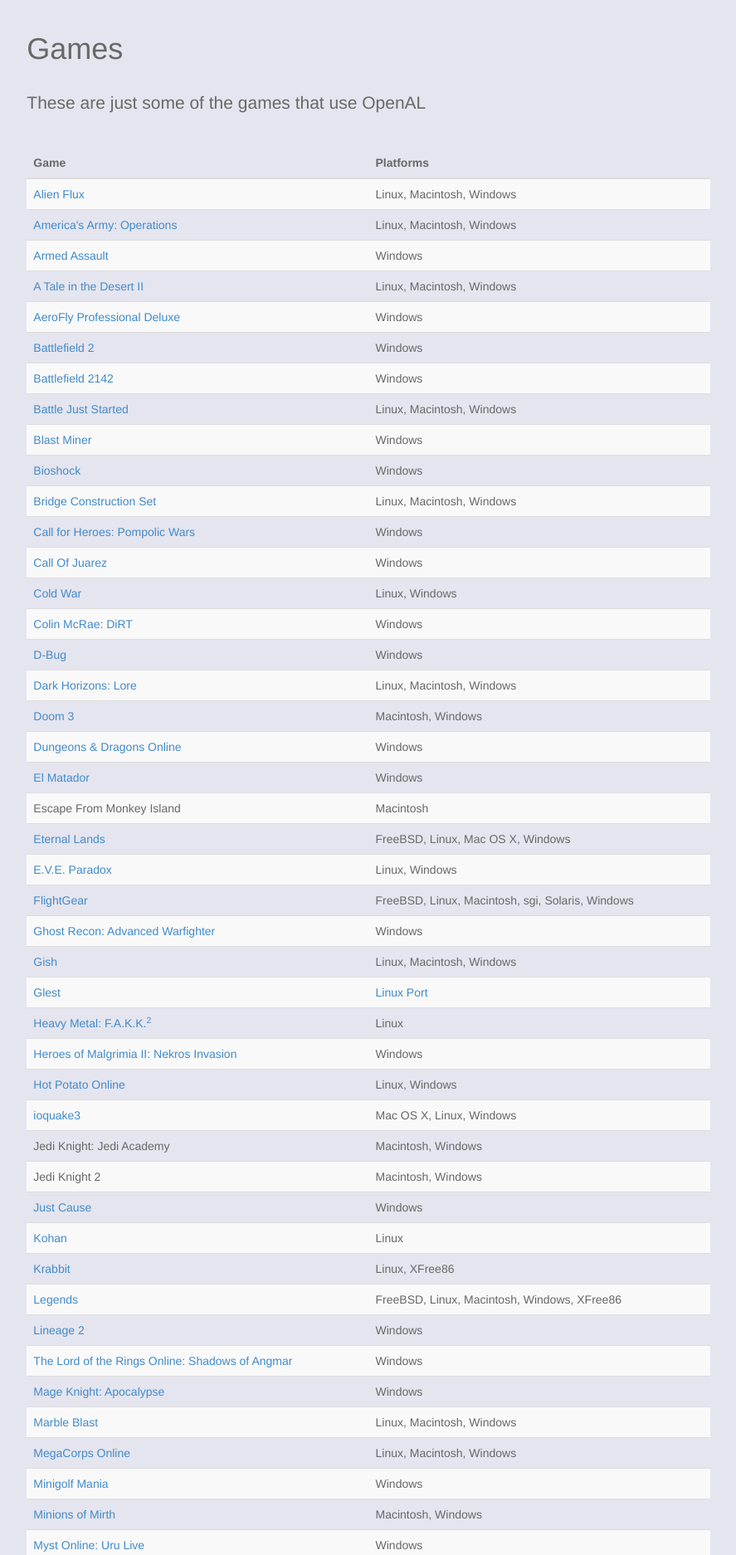
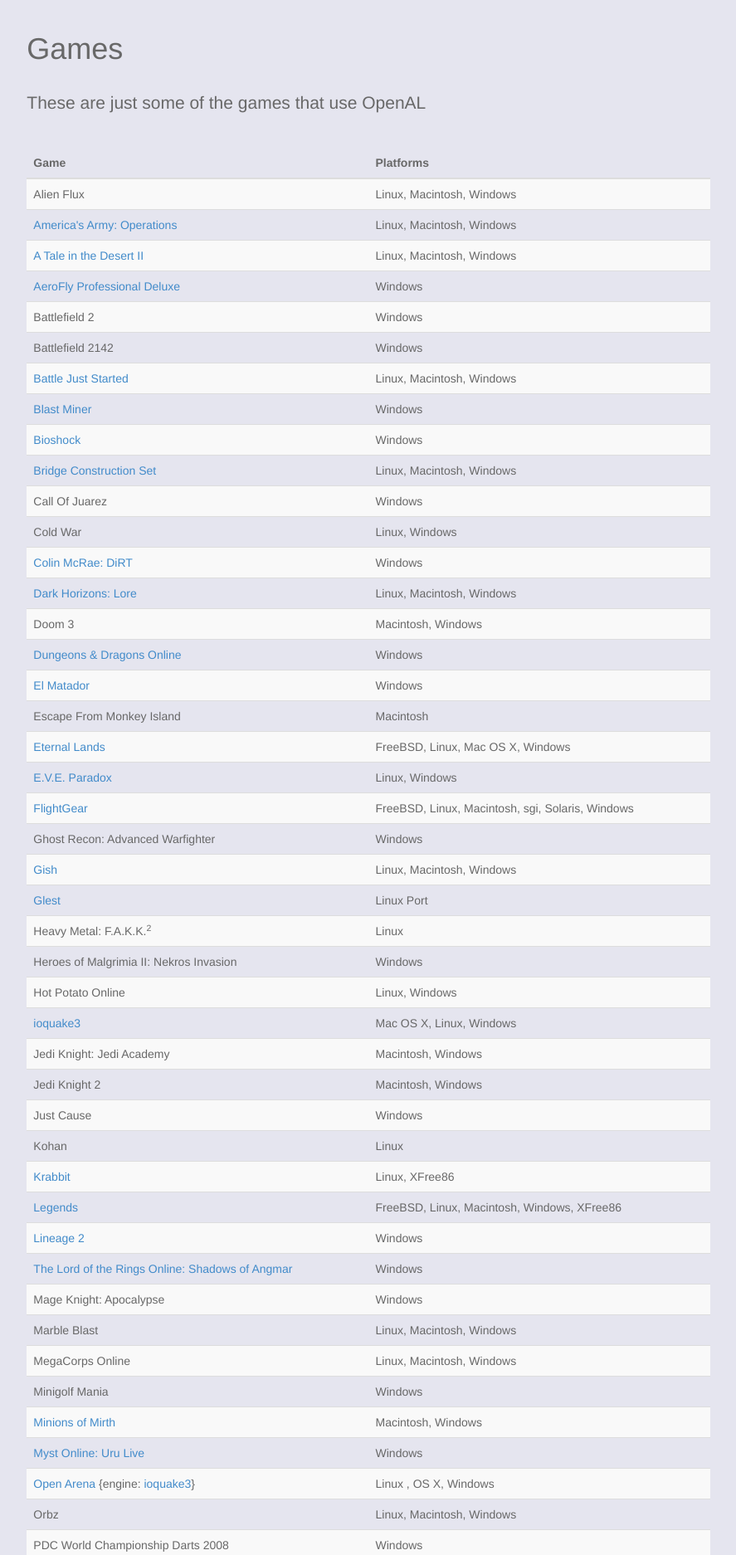
Before and after one commit to NuclearMonster/openal-website, a PHP site: page /games/ in a window 1280 px wide. Shown: the part 51-1925 px from the top of the page at 83% size, without its empty margins (196-1083 px from the left). Run offline with PHP 8.4, Linux system fonts and the light colour scheme; some libraries are stand-ins or nearby versions.

Commit message:
Removed a bunch of broken links and fixed a few
Really need to put newer stuff in here.

```diff
--- a/games/games.php
+++ b/games/games.php
@@ -13,108 +13,104 @@
 				</tr>
 			</thead>
 			<tbody>
-		<tr><td><a href="http://www.puppygames.net/alien-flux/index.php">Alien Flux</a> </td><td>Linux, Macintosh, Windows </td></tr>
+		<tr><td>Alien Flux </td><td>Linux, Macintosh, Windows </td></tr>
 		<tr><td><a href="http://www.americasarmy.com/">America's Army: Operations</a> </td><td>Linux, Macintosh, Windows </td></tr>
-		<tr><td><a href="http://www.armedassault.com/">Armed Assault</a> </td><td>Windows </td></tr>
 		<tr><td><a href="http://www.atitd.com/">A Tale in the Desert II</a> </td><td>Linux, Macintosh, Windows </td></tr>
-		<tr><td><a href="http://www.aerofly.com/www/downloads.html">AeroFly Professional Deluxe</a></td><td>Windows </td></tr>
-		<tr><td><a href="http://www.ea.com/official/battlefield/battlefield2/us/">Battlefield 2</a> </td><td>Windows </td></tr>
-		<tr><td><a href="http://www.ea.com/official/battlefield/2142/us/">Battlefield 2142</a> </td><td>Windows </td></tr>
+		<tr><td><a href="http://www.aerofly.com/">AeroFly Professional Deluxe</a></td><td>Windows </td></tr>
+		<tr><td>Battlefield 2 </td><td>Windows </td></tr>
+		<tr><td>Battlefield 2142 </td><td>Windows </td></tr>
 		<tr><td><a href="http://bjs.sourceforge.net/">Battle Just Started</a> </td><td>Linux, Macintosh, Windows </td></tr>
 		<tr><td><a href="http://www.blastminer.com/">Blast Miner</a> </td><td>Windows </td></tr>
 		<tr><td><a href="http://www.2kgames.com/bioshock/">Bioshock</a> </td><td>Windows </td></tr>
 		<tr><td><a href="http://www.chroniclogic.com/index.htm?pontifex2.htm">Bridge Construction Set</a> </td><td>Linux, Macintosh, Windows </td></tr>
-		<tr><td><a href="http://www.callforheroes.com/">Call for Heroes: Pompolic Wars</a> </td><td>Windows </td></tr>
-		<tr><td><a href="http://www.callofjuarez.com/">Call Of Juarez</a> </td><td>Windows </td></tr>
-		<tr><td><a href="http://www.coldwar-game.com/">Cold War</a> </td><td>Linux, Windows </td></tr>
+		<tr><td>Call Of Juarez </td><td>Windows </td></tr>
+		<tr><td>Cold War </td><td>Linux, Windows </td></tr>
 		<tr><td><a href="http://www.codemasters.com/dirt/">Colin McRae: DiRT</a> </td><td>Windows </td></tr>
-		<tr><td><a href="http://www.d-buggame.com/">D-Bug</a> </td><td>Windows </td></tr>
 		<tr><td><a href="http://darkhorizons-lore.com/">Dark Horizons: Lore</a> </td><td>Linux, Macintosh, Windows </td></tr>
-		<tr><td><a href="http://doom3.com/">Doom 3</a> </td><td>Macintosh, Windows </td></tr>
+		<tr><td>Doom 3 </td><td>Macintosh, Windows </td></tr>
 		<tr><td><a href="http://www.ddo.com/">Dungeons &amp; Dragons Online</a> </td><td>Windows </td></tr>
 		<tr><td><a href="http://www.elmatador.net/">El Matador</a> </td><td>Windows </td></tr>
 		<tr><td>Escape From Monkey Island </td><td>Macintosh </td></tr>
 		<tr><td><a href="http://eternal-lands.com/">Eternal Lands</a> </td><td>FreeBSD, Linux, Mac OS X, Windows </td></tr>
 		<tr><td><a href="http://www.entropicsoftware.com/eve/eve.html">E.V.E. Paradox</a> </td><td>Linux, Windows </td></tr>
 		<tr><td><a href="http://www.flightgear.org/">FlightGear</a> </td><td>FreeBSD, Linux, Macintosh, sgi, Solaris, Windows </td></tr>
-		<tr><td><a href="http://www.ghostrecon.com/uk/ghostrecon3/index.php">Ghost Recon: Advanced Warfighter</a> </td><td>Windows </td></tr>
+		<tr><td>Ghost Recon: Advanced Warfighter </td><td>Windows </td></tr>
 		<tr><td><a href="http://www.chroniclogic.com/index.htm?gish.htm">Gish</a> </td><td>Linux, Macintosh, Windows </td></tr>
-		<tr><td><a href="http://glest.org/">Glest</a> </td><td><a href="http://www.glest.org/glest_board/viewforum.php?f=11">Linux Port</a> </td></tr>
-		<tr><td><a href="http://www.ritual.com/FAKK2/">Heavy Metal: F.A.K.K.<sup>2</sup></a> </td><td>Linux </td></tr>
-		<tr><td><a href="http://malgrimia.kh.ua/" target="_blank">Heroes of Malgrimia II: Nekros Invasion </a></td><td>Windows</td></tr>
-		<tr><td><a href="http://hotpotatoonline.com/">Hot Potato Online</a> </td><td>Linux, Windows </td></tr>
+		<tr><td><a href="http://glest.org/">Glest</a> </td><td>Linux Port </td></tr>
+
+		<tr><td>Heavy Metal: F.A.K.K.<sup>2</sup> </td><td>Linux </td></tr>
+		<tr><td>Heroes of Malgrimia II: Nekros Invasion</td><td>Windows</td></tr>
+		<tr><td>Hot Potato Online </td><td>Linux, Windows </td></tr>
 		<tr><td><a href="http://www.ioquake3.org/">ioquake3</a></td><td>Mac OS X, Linux, Windows</td></tr>
 		<tr><td>Jedi Knight: Jedi Academy </td><td>Macintosh, Windows</td></tr>
 		<tr><td>Jedi Knight 2 </td><td>Macintosh, Windows</td></tr>
-		<tr><td><a href="http://www.eidosinteractive.co.uk/gss/justcause/">Just Cause</a> </td><td>Windows </td></tr>
-		<tr><td><a href="http://www.timegate.com/kis/">Kohan</a> </td><td>Linux </td></tr>
+		<tr><td>Just Cause</td><td>Windows </td></tr>
+		<tr><td>Kohan</td><td>Linux </td></tr>
 		<tr><td><a href="http://krabbit.com/">Krabbit</a> </td><td>Linux, XFree86 </td></tr>
 		<tr><td><a href="http://legendsthegame.net/">Legends</a> </td><td>FreeBSD, Linux, Macintosh, Windows, XFree86 </td></tr>
 		<tr><td><a href="http://www.lineage2.com/">Lineage 2</a> </td><td>Windows </td></tr>
 		<tr><td><a href="http://www.lotro.com/">The Lord of the Rings Online: Shadows of Angmar</a> </td><td>Windows </td></tr>
-		<tr><td><a href="http://mageknight.namco.com/main.html">Mage Knight: Apocalypse</a> </td><td>Windows </td></tr>
-		<tr><td><a href="http://www.garagegames.com/pg/product/view.php?id=15">Marble Blast</a> </td><td>Linux, Macintosh, Windows </td></tr>
-		<tr><td><a href="http://www.megacorpsonline.com/">MegaCorps Online</a> </td><td>Linux, Macintosh, Windows </td></tr>
-		<tr><td><a href="http://www.garagegames.com/products/47/">Minigolf Mania</a> </td><td>Windows </td></tr>
+		<tr><td>Mage Knight: Apocalypse </td><td>Windows </td></tr>
+		<tr><td>Marble Blast </td><td>Linux, Macintosh, Windows </td></tr>
+		<tr><td>MegaCorps Online </td><td>Linux, Macintosh, Windows </td></tr>
+		<tr><td>Minigolf Mania </td><td>Windows </td></tr>
 		<tr><td><a href="http://www.prairiegames.com/">Minions of Mirth</a> </td><td>Macintosh, Windows </td></tr>
 		<tr><td><a href="http://www.mystonline.com/">Myst Online: Uru Live</a> </td><td>Windows </td></tr>
-		<tr><td><a href="http://www.openarena.ws/">Open Arena</a> {engine: <a href="http://ioquake3.org/?page=games">ioquake3</a>} </td><td>Linux , OS X, Windows </td></tr>
-		<tr><td><a href="http://www.garagegames.com/pg/product/view.php?id=5">Orbz</a> </td><td>Linux, Macintosh, Windows </td></tr>
-		<tr><td><a href="http://www.oxygengames.net/games/games_details.asp?gameid=34&amp;gametitle=PDC+World+Championship+Darts+2008">PDC World Championship Darts 2008</a> </td><td>Windows </td></tr>
-		<tr><td><a href="http://penumbra-overture.com/">Penumbra: Overture</a> </td><td>Linux, Windows </td></tr>
+		<tr><td><a href="http://www.openarena.ws/">Open Arena</a> {engine: <a href="http://ioquake3.org/extras/derivative-games/">ioquake3</a>} </td><td>Linux , OS X, Windows </td></tr>
+		<tr><td>Orbz </td><td>Linux, Macintosh, Windows </td></tr>
+		<tr><td>PDC World Championship Darts 2008 </td><td>Windows </td></tr>
+		<tr><td>Penumbra: Overture </td><td>Linux, Windows </td></tr>
 		<tr><td><a href="http://www.planeshift.it/">PlaneShift</a> </td><td>Linux, Macintosh, Windows </td></tr>
-		<tr><td><a href="http://www.gopostal.com/">Postal 2</a> </td><td>Linux, Macintosh, Windows </td></tr>
-		<tr><td><a href="http://www.prey.com/">Prey</a> </td><td>Windows </td></tr>
+		<tr><td>Prey </td><td>Windows </td></tr>
 		<tr><td><a href="http://www.psychonauts.com/">Psychonauts</a> </td><td>Windows </td></tr>
-		<tr><td><a href="http://www.quake4game.com/">Quake 4</a> </td><td>Windows </td></tr>
+		<tr><td>Quake 4 </td><td>Windows </td></tr>
 		<tr><td><a href="http://www.regnumonline.com.ar/index.php?sec=0&amp;l=1">Regnum Online</a> </td><td>Linux, Windows </td></tr>
-		<tr><td><a href="http://www.gametunnel.com/html/section-viewarticle-60.html#Rocket Bowl">RocketBowl</a> </td><td>Windows </td></tr>
-		<tr><td><a href="http://humanhead.com/headgames_rune.html">Rune</a> </td><td>Linux </td></tr>
-		<tr><td><a href="http://www.largeanimal.com/games/deluxe/?id=87">Saints and Sinners Bowling</a> </td><td>Windows </td></tr>
+		<tr><td>RocketBowl</td><td>Windows </td></tr>
+		<tr><td><a href="http://humanhead.com/games-rune.html">Rune</a> </td><td>Linux </td></tr>
+		<tr><td>Saints and Sinners Bowling </td><td>Windows </td></tr>
 		<tr><td><a href="http://scorched3d.co.uk/">Scorched 3D</a> </td><td>FreeBSD, Linux, Mac OS X, Solaris, Windows </td></tr>
-		<tr><td><a href="http://www.shellshockgame.com/">Shellshock Nam '67</a> </td><td>Windows </td></tr>
+		<tr><td>Shellshock Nam '67</td><td>Windows </td></tr>
 		<tr><td><a href="http://www.reallyslick.com/">Skyrocket Screensaver</a> </td><td>Linux, Windows </td></tr>
-		<tr><td><a href="http://home.gna.org/oomadness/en/slune/">Slune</a> </td><td>FreeBSD, Linux </td></tr>
-		<tr><td><a href="http://www.ravensoft.com/GamesDetail/tabid/76/XMID/16/Default.aspx">Soldier of Fortune</a> </td><td>Linux </td></tr>
-		<tr><td><a href="http://www.ravensoft.com/GamesDetail/tabid/76/XMID/19/Default.aspx">Soldier of Fortune 2</a> </td><td>Windows </td></tr>
+		<tr><td>Slune</td><td>FreeBSD, Linux </td></tr>
+		<tr><td><a href="http://www.ravensoftware.com/games/soldier-of-fortune/view-game/">Soldier of Fortune</a> </td><td>Linux </td></tr>
+		<tr><td><a href="http://www.ravensoftware.com/games/soldier-of-fortune-double-helix/view-game/">Soldier of Fortune 2</a> </td><td>Windows </td></tr>
 		<tr><td><a href="http://spring.clan-sy.com/">Spring</a> </td><td>Linux, Windows</td></tr>
-		<tr><td><a href="http://www.stalker-videogame.com/">S.T.A.L.K.E.R.</a> </td><td>Windows </td></tr>
-		<tr><td><a href="http://thilo.kickchat.com/efport-progress/">Star Trek Voyager: Elite Force</a> {engine: <a href="http://ioquake3.org/?page=games">ioquake3</a>} </td><td>Linux , OS X, Windows </td></tr>
-		<tr><td><a href="http://store.lucasarts.com/catalog/category.xml?category_id=485&amp;rid=LACMWN00001">Star Wars Republic Commando</a> </td><td>Windows</td></tr>
-		<tr><td><a href="http://www.starwarponline.com/">StarWarp</a> </td><td>Windows, Linux, OS X</td></tr>
-		<tr><td><a href="http://www.stubbsthezombie.com/">Stubbs the Zombie</a> </td><td>Macintosh, Windows </td></tr>
-		<tr><td><a href="http://www.suddenstrike.com/">Sudden Strike 3: Arms For Victory</a> </td><td>Windows </td></tr>
+		<tr><td>S.T.A.L.K.E.R. </td><td>Windows </td></tr>
+		<tr><td><a href="http://thilo.kickchat.com/efport-progress/">Star Trek Voyager: Elite Force</a> {engine: <a href="http://ioquake3.org/extras/derivative-games/">ioquake3</a>} </td><td>Linux , OS X, Windows </td></tr>
+		<tr><td>Star Wars Republic Commando </td><td>Windows</td></tr>
+		<tr><td>StarWarp </td><td>Windows, Linux, OS X</td></tr>
+		<tr><td>Stubbs the Zombie </td><td>Macintosh, Windows </td></tr>
+		<tr><td>Sudden Strike 3: Arms For Victory </td><td>Windows </td></tr>
 		<tr><td><a href="http://supertux.lethargik.org/">SuperTux</a> </td><td>Linux, Macintosh, Windows </td></tr>
 		<tr><td><a href="http://supertuxkart.sourceforge.net/">SuperTuxKart</a> </td><td>Linux, Mac OS X, Windows</td></tr>
 		<tr><td><a href="https://en.wikipedia.org/wiki/SWAT_4">SWAT 4</a> </td><td>Windows </td></tr>
-		<tr><td><a href="http://www.garagegames.com/pg/product/view.php?id=12">Think Tanks</a> </td><td>Linux, Macintosh, Windows </td></tr>
+		<tr><td>Think Tanks </td><td>Linux, Macintosh, Windows </td></tr>
 		<tr><td><a href="http://tnlgame.net/">Thunder&amp;Lightning</a> </td><td>Linux, Windows </td></tr>
 		<tr><td><a href="http://torcs.sourceforge.net/">TORCS</a> </td><td>FreeBSD, Linux, Mac OS X, Windows </td></tr>
-		<tr><td><a href="http://www.tremulous.net/">Tremulous</a> {engine: <a href="http://ioquake3.org/?page=games">ioquake3</a>} </td><td>Linux , Windows </td></tr>
-		<tr><td><a href="http://www.puppygames.net/tribal-trouble/">Tribal Trouble</a> </td><td>Linux, Macintosh, Windows </td></tr>
-		<tr><td><a href="http://www.positro.net/trigger/">Trigger</a> </td><td>Linux, Macintosh, Windows </td></tr>
-		<tr><td><a href="http://tribes2.sierra.com/us/">Tribes 2</a> </td><td>Linux </td></tr>
-		<tr><td><a href="http://www.tribesvengeance.com/us/">Tribes: Vengeance</a> </td><td>Windows </td></tr>
+		<tr><td><a href="http://www.tremulous.net/">Tremulous</a> {engine: <a href="http://ioquake3.org/extras/derivative-games/">ioquake3</a>} </td><td>Linux , Windows </td></tr>
+		<tr><td>Tribal Trouble </td><td>Linux, Macintosh, Windows </td></tr>
+		<tr><td>Trigger </td><td>Linux, Macintosh, Windows </td></tr>
+		<tr><td>Tribes 2 </td><td>Linux </td></tr>
+		<tr><td>Tribes: Vengeance </td><td>Windows </td></tr>
 		<tr><td><a href="http://www.ufo-afterlight.com/pages/hq.html">UFO: Afterlight</a> </td><td>Windows </td></tr>
 		<tr><td><a href="http://ultimatestunts.nl/">Ultimate Stunts</a> </td><td>Linux, Windows </td></tr>
 		<tr><td><a href="http://www.puppygames.net/ultratron/">Ultratron</a> </td><td>Linux, Macintosh, Windows </td></tr>
 		<tr><td><a href="http://www.unreal2.com/">Unreal 2</a> </td><td>Windows </td></tr>
-		<tr><td><a href="http://www.unrealtournament2003.com/">Unreal Tournament 2003</a> </td><td>Linux, Macintosh, Windows </td></tr>
-		<tr><td><a href="http://www.unrealtournament2004.com/">Unreal Tournament 2004</a> </td><td>Linux, Macintosh, Windows </td></tr>
-		<tr><td><a href="http://www.unrealtournament3.com/">Unreal Tournament 3</a> </td><td> ? Windows ? </td></tr>
-		<tr><td><a href="http://www.urbanterror.net/">Urban Terror</a> {engine: <a href="http://ioquake3.org/?page=games">ioquake3</a>} </td><td>Linux , OS X ?, Windows </td></tr>
-		<tr><td><a href="http://vanguard.station.sony.com/">Vanguard: Saga of Heroes</a> </td><td>Windows </td></tr>
+		<tr><td>Unreal Tournament 2003 </td><td>Linux, Macintosh, Windows </td></tr>
+		<tr><td>Unreal Tournament 2004 </td><td>Linux, Macintosh, Windows </td></tr>
+		<tr><td>Unreal Tournament 3 </td><td> ? Windows ? </td></tr>
+		<tr><td>Vanguard: Saga of Heroes </td><td>Windows </td></tr>
 		<tr><td><a href="http://vdrift.net/">VDrift</a> </td><td>FreeBSD, Linux, Mac OS X, Windows </td></tr>
 		<tr><td><a href="http://vegastrike.sourceforge.net/">VegaStrike</a> </td><td>Linux, Macintosh, Windows </td></tr>
 		<tr><td><a href="http://www.voidwar.com/">Void War</a> </td><td>Windows </td></tr>
 		<tr><td><a href="http://www.warsow.net/">Warsow</a> </td><td>Linux, Windows </td></tr>
 		<tr><td><a href="http://www.wcsaga.com/">Wing Commander Saga</a> </td><td>Macintosh, Windows </td></tr>
-		<tr><td><a href="http://www.worldofpadman.com/">World of Padman</a> {engine: <a href="http://ioquake3.org/?page=games">ioquake3</a>} </td><td>Linux , OS X, Windows </td></tr>
+		<tr><td><a href="http://www.worldofpadman.net/">World of Padman</a> {engine: <a href="http://ioquake3.org/extras/derivative-games/">ioquake3</a>} </td><td>Linux , OS X, Windows </td></tr>
 		<tr><td><a href="http://www.wurmonline.com/">Wurm Online</a> </td><td>Linux, Macintosh, Windows </td></tr>
 		<tr><td><a href="http://www.egosoft.com/games/x2/info_en.php">X<sup>2</sup>: The Threat</a> </td><td>Linux </td></tr>
-		<tr><td><a href="http://www.ubi.com/US/Games/Info.aspx?pId=39">X<sup>3</sup>: Reunion</a> </td><td>Linux</td></tr>
+		<tr><td>X<sup>3</sup>: Reunion </td><td>Linux</td></tr>
 		<tr><td><a href="http://www.x-plane.com/">X-Plane</a> </td><td>Linux, Macintosh, Windows </td></tr>
-		<tr><td><a href="http://www.freewebs.com/zapclan/">Zap!</a> </td><td>Linux, Macintosh, Windows </td></tr>
+		<tr><td>Zap! </td><td>Linux, Macintosh, Windows </td></tr>
 		</tbody>
 	</table>
     </div>
```
